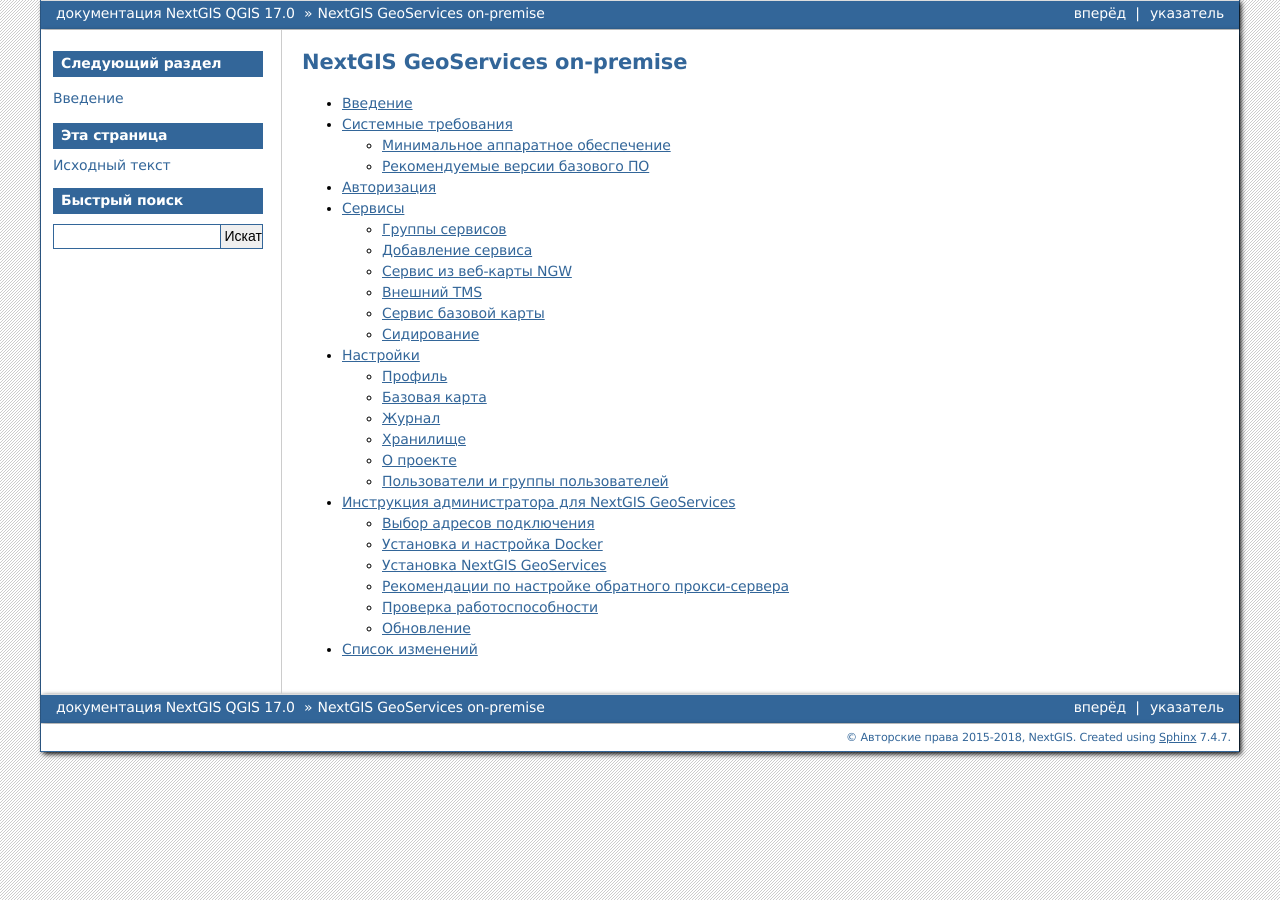
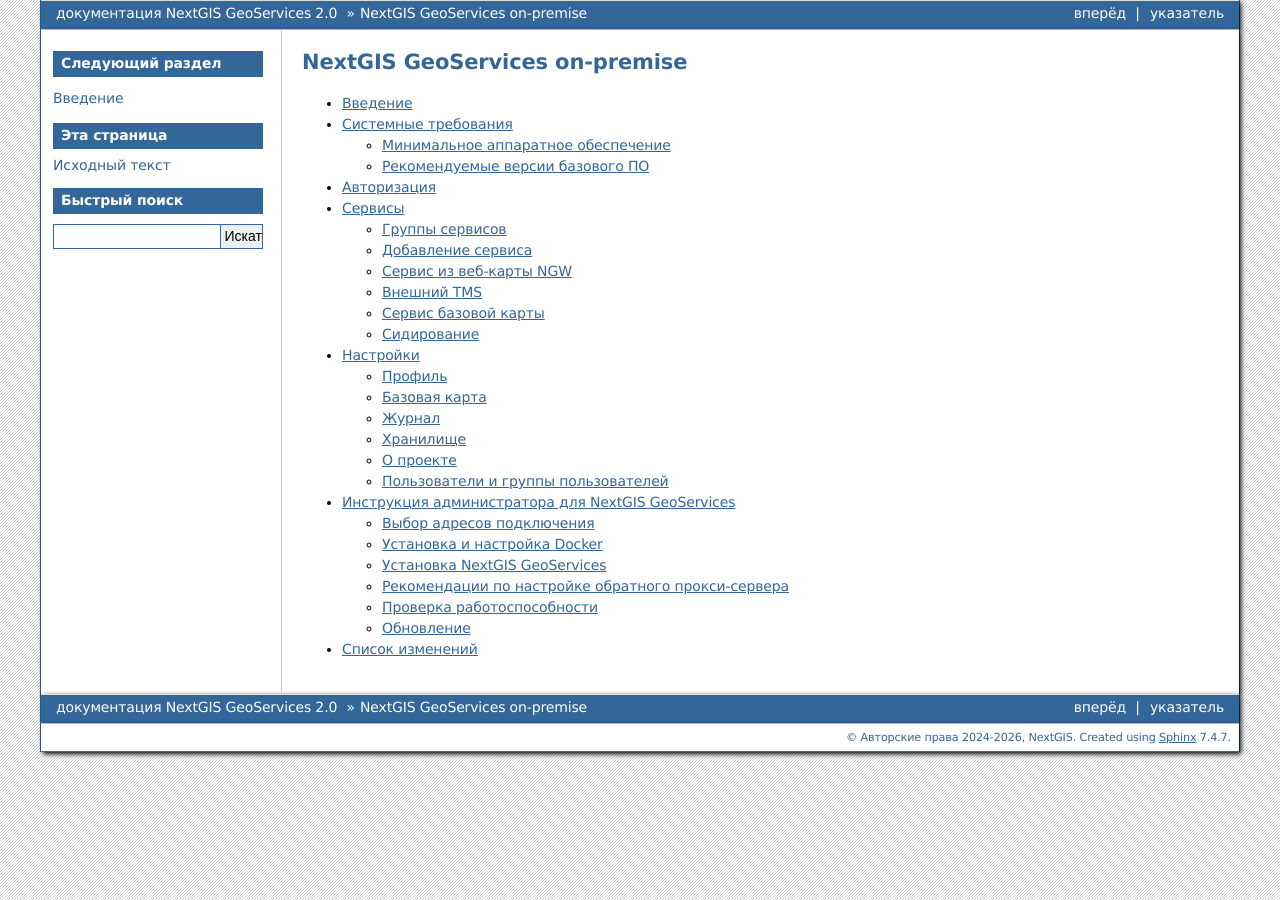
Before and after one commit to nextgis/docs_geoserv_prem, a Sphinx documentation site: the page built from source/index.rst, in a window 1280 px wide. Built offline with Sphinx 7.4.7, drawn with Linux system fonts in a browser that asks for light colours; formulas are drawn with MathJax 3.

Commit message:
icon and config changes

```diff
--- a/source/conf.py
+++ b/source/conf.py
@@ -1,6 +1,6 @@
 # -*- coding: utf-8 -*-
 #
-# NextGIS QGIS documentation build configuration file, created by
+# NextGIS GeoServices documentation build configuration file, created by
 # sphinx-quickstart on Tue Mar 24 15:25:22 2015.
 #
 # This file is execfile()d with the current directory set to its
@@ -53,8 +53,8 @@
 master_doc = 'index'
 
 # General information about the project.
-project = u'NextGIS QGIS'
-copyright = u'2015-2018, NextGIS'
+project = u'NextGIS GeoServices'
+copyright = u'2024-2026, NextGIS'
 author = u'Команда NextGIS'
 
 # The version info for the project you're documenting, acts as replacement for
@@ -62,9 +62,9 @@
 # built documents.
 #
 # The short X.Y version.
-version = '17.6.0'
+version = '2.0.0'
 # The full version, including alpha/beta/rc tags.
-release = '17.0'
+release = '2.0'
 
 # The language for content autogenerated by Sphinx. Refer to documentation
 # for a list of supported languages.
@@ -215,7 +215,7 @@
 #html_search_scorer = 'scorer.js'
 
 # Output file base name for HTML help builder.
-htmlhelp_basename = 'nextgisqgisdoc'
+htmlhelp_basename = 'nextgisgeoservicesdoc'
 
 # -- Options for LaTeX output ---------------------------------------------
 
@@ -243,13 +243,13 @@
 # (source start file, target name, title,
 #  author, documentclass [howto, manual, or own class]).
 latex_documents = [
-  (master_doc, 'NextGISQGIS.tex', u'Документация NextGIS QGIS',
+  (master_doc, 'NextGISGeoServices.tex', u'Документация NextGIS GeoServices',
    author , 'manual', 'true'),
 ]
 
 # The name of an image file (relative to this directory) to place at the top of
 # the title page.
-latex_logo = '_static/ngqgisappIcon.png'
+latex_logo = '_static/ngg_app_icon.png'
 
 # For "manual" documents, if this is true, then toplevel headings are parts,
 # not chapters.
@@ -273,7 +273,7 @@
 # One entry per manual page. List of tuples
 # (source start file, name, description, authors, manual section).
 man_pages = [
-    (master_doc, 'nextgisqgis', u'Документация NextGIS QGIS',
+    (master_doc, 'nextgisgeoservices', u'Документация NextGIS GeoServices',
      [author], 1)
 ]
 
@@ -287,8 +287,8 @@
 # (source start file, target name, title, author,
 #  dir menu entry, description, category)
 texinfo_documents = [
-  (master_doc, 'NextGISQGIS', u'Документация NextGIS QGIS',
-   author, 'NextGISQGIS', 'One line description of project.',
+  (master_doc, 'NextGISGeoServices', u'Документация NextGIS GeoServices',
+   author, 'NextGISGeoServices', 'One line description of project.',
    'Miscellaneous'),
 ]
 
```
Also changed, not shown: source/_static/ngg_app_icon.png (added).
